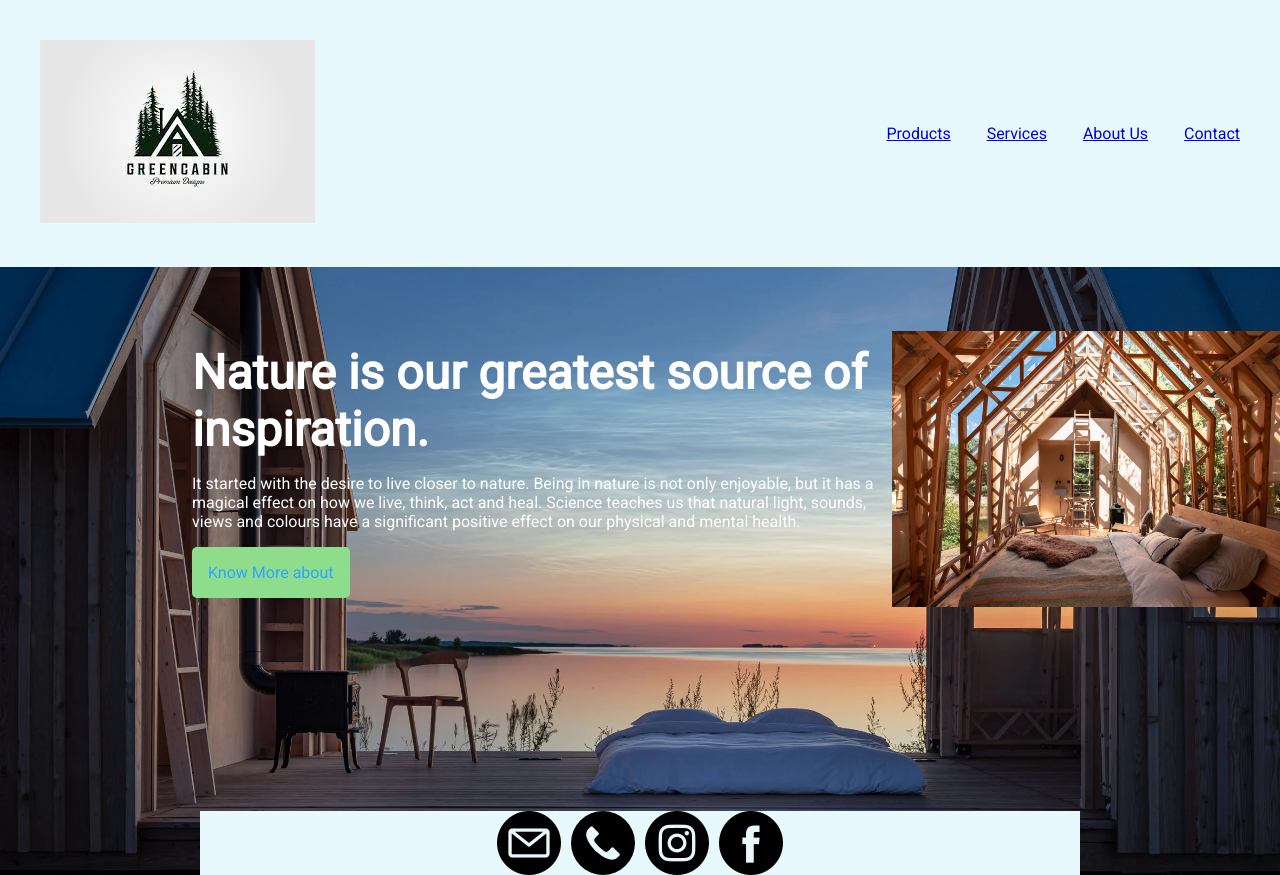
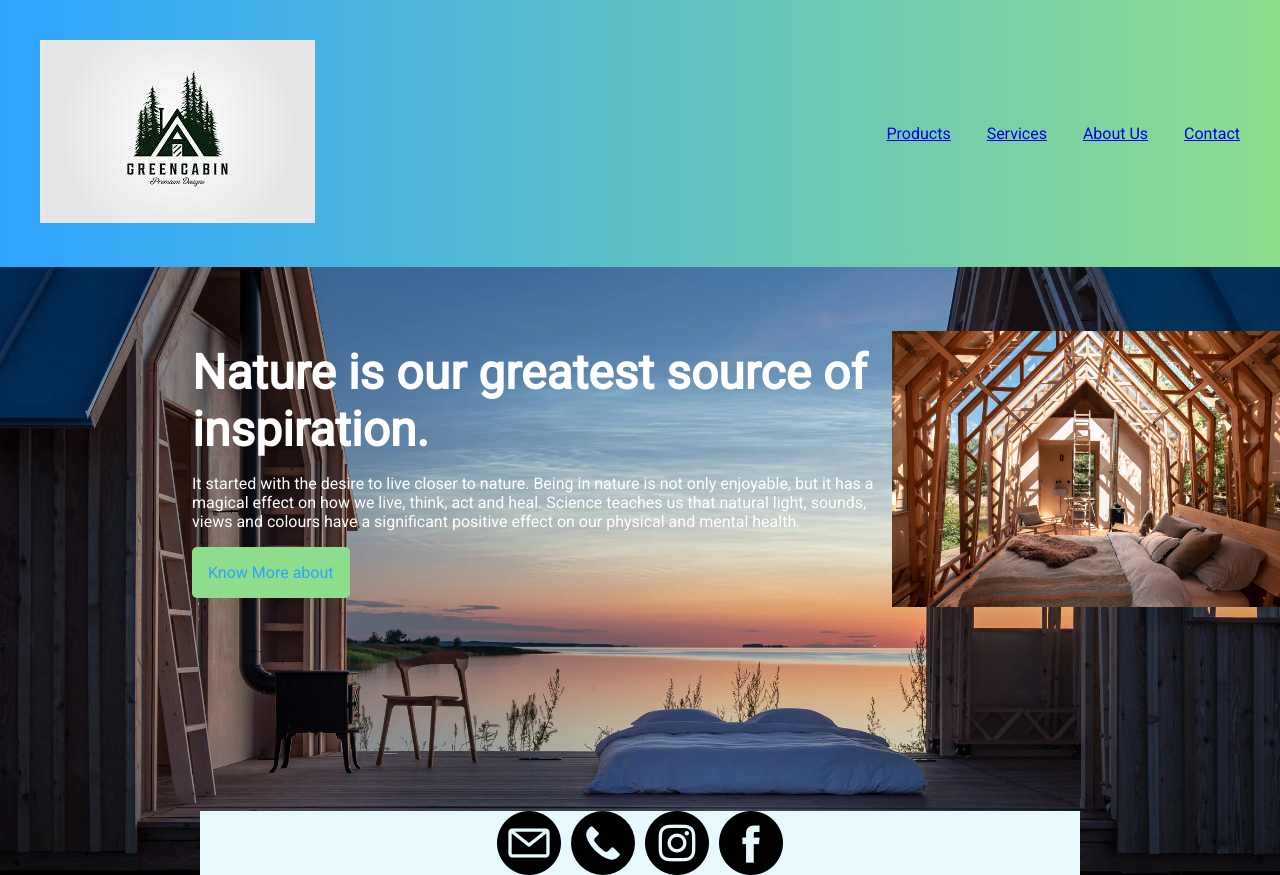
Before and after one commit to FranciscoChiappero/GreenHouse, a plain HTML site: page Escapelandhomes/index.html in a window 1280 px wide. Drawn offline with Linux system fonts and the light colour scheme.

Commit message:
linearmodificacion

```diff
--- a/Escapelandhomes/style.css
+++ b/Escapelandhomes/style.css
@@ -13,7 +13,7 @@ body {
     height: 100vh;
     font-family: 'Roboto', sans-serif;
     font-weight: 400;
-    background-color: grey;
+
 }
 
 .header {
@@ -21,9 +21,8 @@ body {
     justify-content: space-between;
     align-items: center;
     color: white;
-    background-color: #E8F9FD;
+    background-image: linear-gradient(to left, rgb(141, 221, 141),#2FA4FF);
     padding: 40px;
-    background-color: gre;
 }
 
 .headerNav {
```
